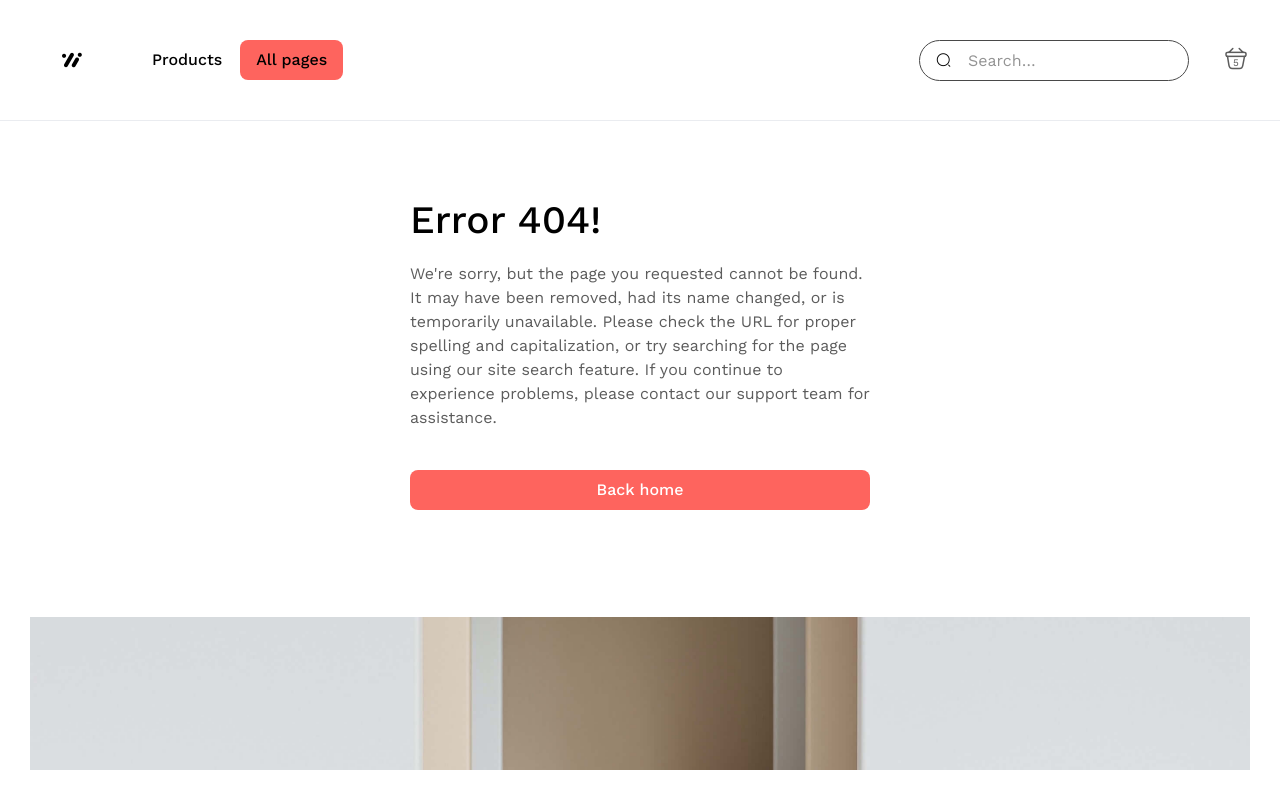
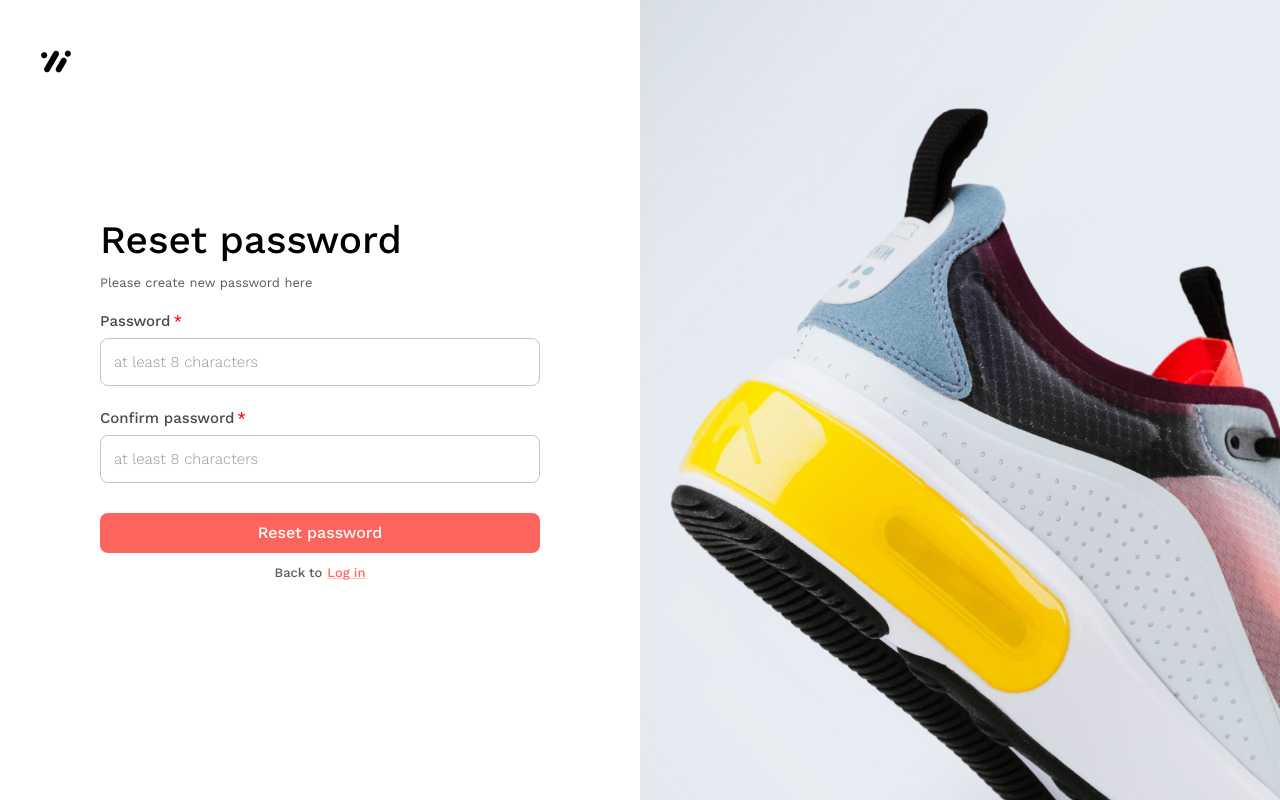
Before and after one commit to DevmianS/shoe-store-app, a Next.js app: page /auth/reset-password in a window 1280 px wide. Before the commit this address had no page. Built offline with nearby package versions, Linux system fonts and the light colour scheme.

Commit message:
reset-password

```diff
--- a/src/components/Form/ForgotPasswordForm/index.js
+++ b/src/components/Form/ForgotPasswordForm/index.js
@@ -37,7 +37,7 @@ const ForgotPasswordForm = () => {
       try {
         const {data, status} = await forgotPassword(email);
 
-        if (status) {
+        if (status == '200') {
           executeSucces('Mail sent successfully.');
           executeInfo(
             'Check your email',
--- a/src/components/Form/ResetPasswordForm/index.js
+++ b/src/components/Form/ResetPasswordForm/index.js
@@ -11,15 +11,73 @@ import {
 import Button from '@/components/UI/Button';
 import {rwdValue} from '@/utils/theme';
 
+import {useRouter} from 'next/router';
+import Loading from '@/components/UI/Loading';
+import {useState} from 'react';
+import {
+  checkErrorConfirm,
+  checkErrorPassword,
+  executeError,
+  executeInfo,
+  executeSucces,
+  resetPassword,
+} from '@/utils/utils';
+
 const ResetPasswordForm = () => {
+  const router = useRouter();
+  const {code} = router.query;
+
+  const [loading, setLoading] = useState(false);
+
+  const [password, setPassword] = useState('');
+  const [confirmPassword, setConfirmPassword] = useState('');
+
+  const [passwordError, setPasswordError] = useState(false);
+  const [confirmPasswordError, setConfirmPasswordError] = useState(false);
+
   const theme = useTheme();
   const isMobile = useMediaQuery(theme.breakpoints.down('md'));
 
-  const handleSignIn = () => {
-    console.log('Clicked');
+  const handleSignIn = async () => {
+    setLoading(true);
+    console.log('Clicked reset');
+    if (
+      !checkErrorConfirm(password, confirmPassword, setConfirmPasswordError) &&
+      !checkErrorPassword(password, setPasswordError) &&
+      code
+    ) {
+      try {
+        const {data, status} = await resetPassword(
+          password,
+          confirmPassword,
+          code,
+        );
+        console.log('status: ', status);
+        if (status == '200') {
+          executeSucces('Password reset successfully.');
+          executeInfo('Try to log in with your new password');
+          router.push('/sign-in');
+        } else {
+          executeError('There was an error. Please try again.');
+        }
+      } catch (error) {
+        console.log('my error: ', error);
+        executeError(error);
+      }
+    } else {
+      !code &&
+        executeError(
+          'You need a CODE. Go to /forgot-password and fill the form.',
+        );
+      checkErrorConfirm(password, confirmPassword, setConfirmPasswordError) &&
+        executeError('Both password should be valid. Please write it again.');
+    }
+    setLoading(false);
   };
 
   return (
+    <>
+      {loading && <Loading />}
       <Box
         sx={{
           width: '100%',
@@ -47,17 +105,40 @@ const ResetPasswordForm = () => {
               size={isMobile ? 'small' : 'medium'}
               label="Password"
               type="password"
+              margin="normal"
               required
               placeholder="at least 8 characters"
-            sx={{marginBottom: '25px'}}
+              value={password}
+              onChange={e => setPassword(e.target.value)}
+              sx={{width: '100%'}}
+              error={passwordError}
+              helperText={
+                passwordError &&
+                'Password should contain at least 8 characters and no spaces.'
+              }
+              onBlur={() => checkErrorPassword(password, setPasswordError)}
             />
             <TextField
               size={isMobile ? 'small' : 'medium'}
               label="Confirm password"
               type="password"
+              margin="normal"
               required
               placeholder="at least 8 characters"
-            sx={{marginBottom: '35px'}}
+              value={confirmPassword}
+              onChange={e => setConfirmPassword(e.target.value)}
+              sx={{width: '100%', mb: '30px'}}
+              error={confirmPasswordError}
+              helperText={
+                confirmPasswordError && 'Both passwords should be equal.'
+              }
+              onBlur={() =>
+                checkErrorConfirm(
+                  password,
+                  confirmPassword,
+                  setConfirmPasswordError,
+                )
+              }
             />
 
             <Button size={isMobile ? 'small' : 'medium'} onClick={handleSignIn}>
@@ -86,6 +167,7 @@ const ResetPasswordForm = () => {
           </Box>
         </Box>
       </Box>
+    </>
   );
 };
 
--- a/src/components/UI/NavBar/allPages.js
+++ b/src/components/UI/NavBar/allPages.js
@@ -106,7 +106,7 @@ export default function CustomizedMenus() {
         <Link href="/forgot-password">
           <MenuItem>Forgot password</MenuItem>
         </Link>
-        <Link href="/reset-password">
+        <Link href="/auth/reset-password">
           <MenuItem>Reset password</MenuItem>
         </Link>
         <Link href="/profile">
--- a/src/utils/utils.js
+++ b/src/utils/utils.js
@@ -30,6 +30,30 @@ export const forgotPassword = async email => {
     const res = await axios.post(
       'https://shoes-shop-strapi.herokuapp.com/api/auth/forgot-password',
       {email: email},
+    );
+    return res;
+  } catch (error) {
+    // Extract the error message from the server response and throw it
+    const errorMessage = error?.response?.data?.error?.message;
+    throw new Error(errorMessage);
+  }
+};
+
+export const resetPassword = async (
+  newPassword,
+  passwordConfirmation,
+  code,
+) => {
+  try {
+    console.log('resetPassword:', newPassword);
+    if (!newPassword) return null;
+    const res = await axios.post(
+      'https://shoes-shop-strapi.herokuapp.com/api/auth/reset-password',
+      {
+        password: newPassword,
+        passwordConfirmation: passwordConfirmation,
+        code: code,
+      },
     );
     return res;
   } catch (error) {
```
Also changed, not shown: src/pages/auth/reset-password/index.js (renamed from src/pages/reset-password/index.js). Lines whose indentation alone changed are shown as unchanged.
